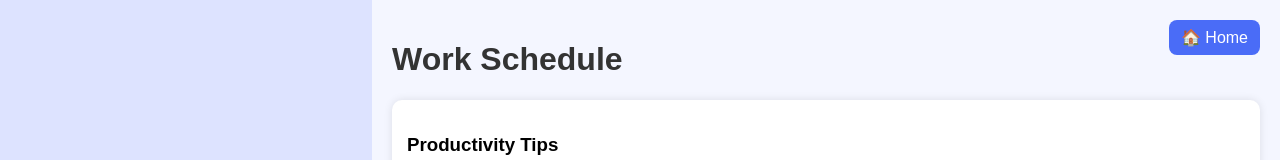
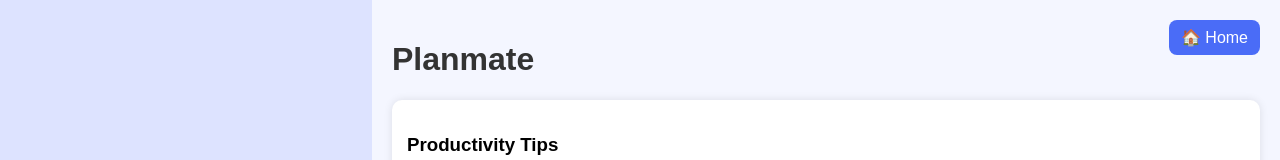
Before and after one commit to dharshini1807/Mini-project---divya-dharshini-P-E25DA014, a plain HTML site: page PlanMate.html in a window 1280 px wide. Shown: the top 160 px of the page. Drawn offline with Linux system fonts and the light colour scheme.

Commit message:
Fix HTML structure and improve formatting

```diff
--- a/PlanMate.html
+++ b/PlanMate.html
@@ -16,7 +16,7 @@
 
         <a href="Routine Influencer.html" class="home-btn">🏠 Home</a>
 
-        <h1>Work Schedule</h1>
+        <h1>Planmate</h1>
 
         <div class="tips">
             <h3>Productivity Tips</h3>
```
